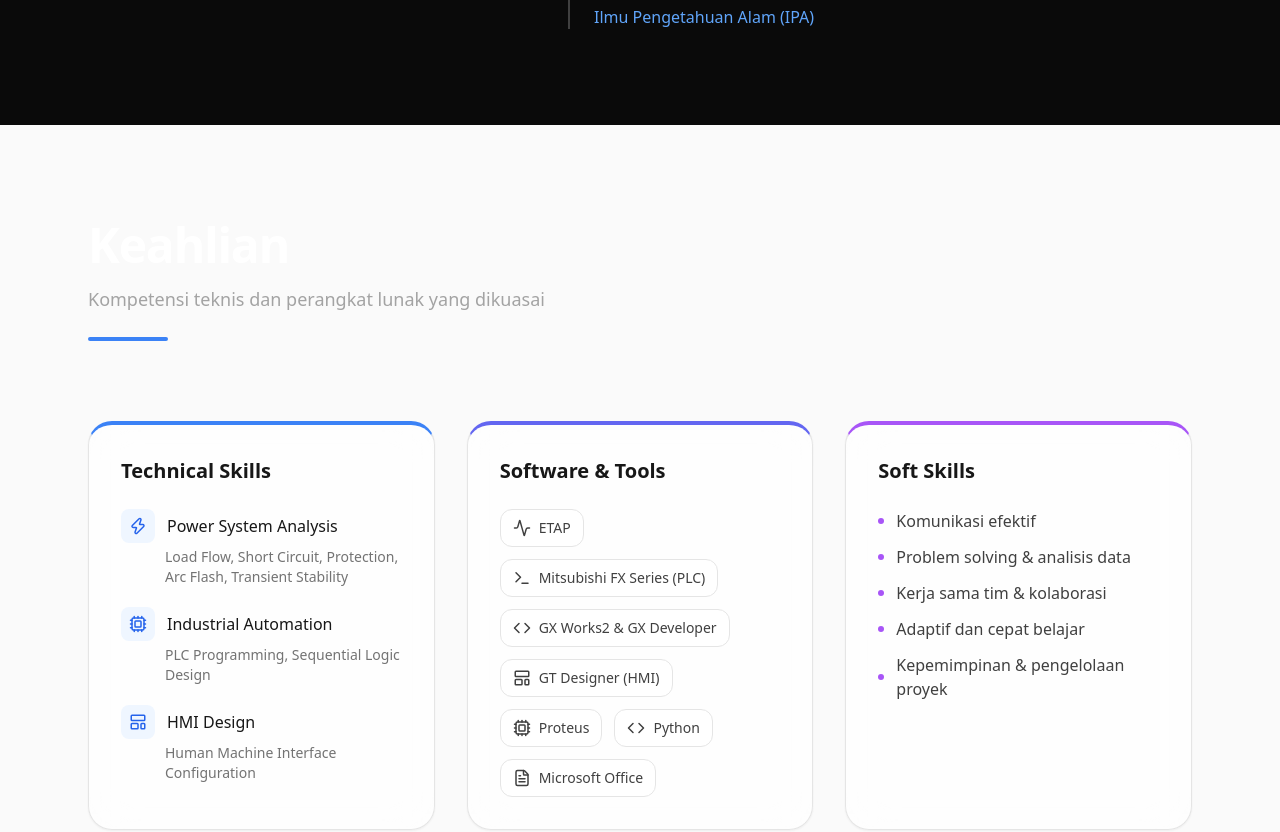
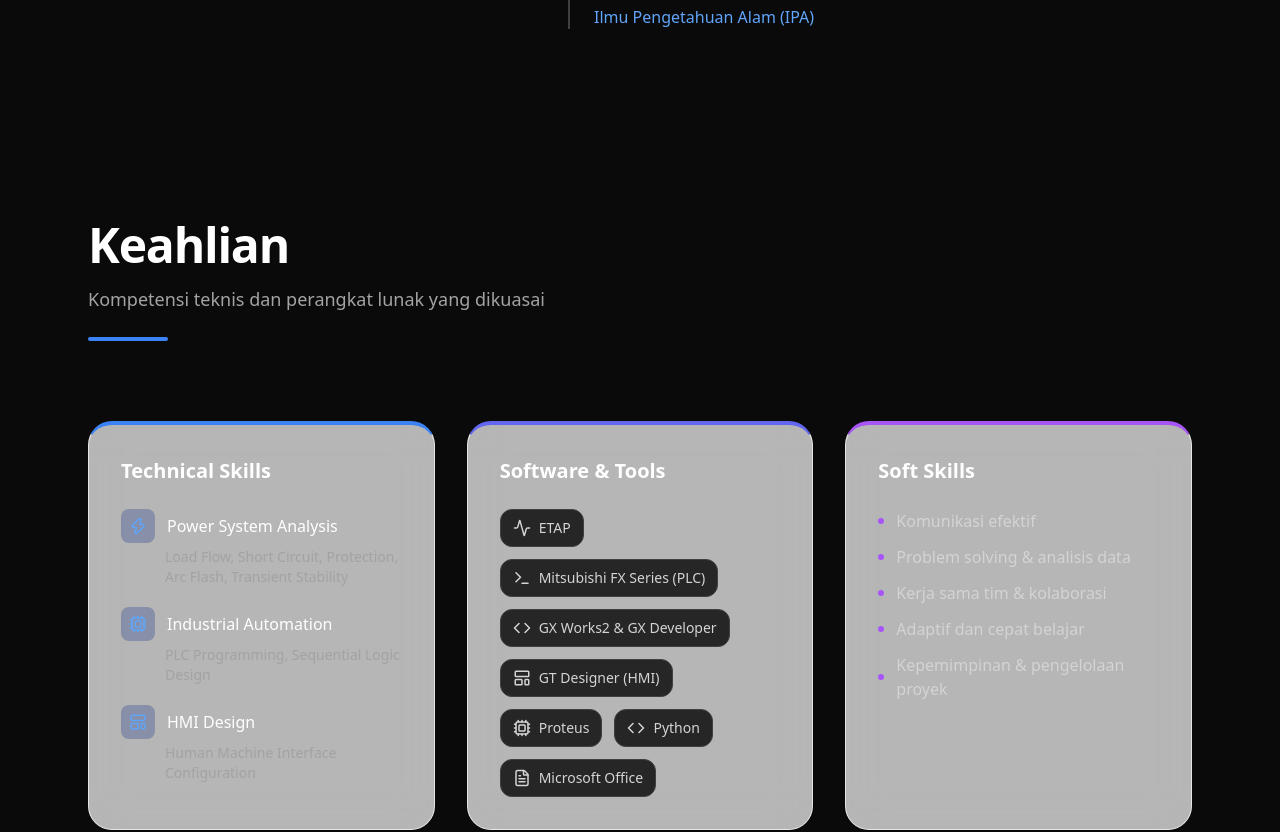
Before and after one commit to alvinpdd/web-portofolio, a Next.js app: page / in a window 1280 px wide. Shown: the part 1404-2236 px from the top of the page. Built offline with nearby package versions, Linux system fonts and the light colour scheme.

Commit message:
Menghapus background putih dan memperbaiki warna teks di seluruh section

```diff
--- a/app/page.tsx
+++ b/app/page.tsx
@@ -527,22 +527,22 @@ const About = () => (
 );
 
 const Skills = () => (
-  <section id="keahlian" className="py-24 bg-neutral-50 dark:bg-neutral-900/30">
+  <section id="keahlian" className="py-24">
     <div className="container mx-auto px-6 max-w-6xl">
       <SectionHeading subtitle="Kompetensi teknis dan perangkat lunak yang dikuasai">Keahlian</SectionHeading>
 
       <div className="grid grid-cols-1 md:grid-cols-2 lg:grid-cols-3 gap-8">
         <motion.div variants={fadeInUp} initial="hidden" whileInView="visible" viewport={{ once: true }}>
           <GlassCard className="h-full border-t-4 border-t-blue-500">
-            <h3 className="text-xl font-bold mb-6 text-neutral-900 dark:text-white">Technical Skills</h3>
+            <h3 className="text-xl font-bold mb-6 text-white">Technical Skills</h3>
             <ul className="space-y-5">
               {DATA.skills.technical.map((skill, i) => (
                 <li key={i} className="group">
-                  <div className="flex items-center gap-3 text-neutral-900 dark:text-white font-medium mb-1">
-                    <span className="p-2 bg-blue-50 dark:bg-blue-900/30 rounded-lg text-blue-600 dark:text-blue-400 group-hover:scale-110 transition-transform">{skill.icon}</span>
+                  <div className="flex items-center gap-3 text-white font-medium mb-1">
+                    <span className="p-2 bg-blue-900/30 rounded-lg text-blue-400 group-hover:scale-110 transition-transform">{skill.icon}</span>
                     {skill.name}
                   </div>
-                  <p className="text-sm text-neutral-500 pl-11">{skill.desc}</p>
+                  <p className="text-sm text-neutral-400 pl-11">{skill.desc}</p>
                 </li>
               ))}
             </ul>
@@ -551,10 +551,10 @@ const Skills = () => (
 
         <motion.div variants={fadeInUp} initial="hidden" whileInView="visible" viewport={{ once: true }} transition={{ delay: 0.1 }}>
           <GlassCard className="h-full border-t-4 border-t-indigo-500">
-            <h3 className="text-xl font-bold mb-6 text-neutral-900 dark:text-white">Software & Tools</h3>
+            <h3 className="text-xl font-bold mb-6 text-white">Software & Tools</h3>
             <div className="flex flex-wrap gap-3">
               {DATA.skills.software.map((skill, i) => (
-                <div key={i} className="flex items-center gap-2 px-3 py-2 bg-white dark:bg-neutral-800 rounded-xl border border-neutral-200 dark:border-neutral-700 text-sm font-medium text-neutral-700 dark:text-neutral-300 hover:border-indigo-500 transition-colors">
+                <div key={i} className="flex items-center gap-2 px-3 py-2 bg-neutral-800 rounded-xl border border-neutral-700 text-sm font-medium text-neutral-300 hover:border-indigo-500 transition-colors">
                   {skill.icon} {skill.name}
                 </div>
               ))}
@@ -564,10 +564,10 @@ const Skills = () => (
 
         <motion.div variants={fadeInUp} initial="hidden" whileInView="visible" viewport={{ once: true }} transition={{ delay: 0.2 }}>
           <GlassCard className="h-full border-t-4 border-t-purple-500">
-            <h3 className="text-xl font-bold mb-6 text-neutral-900 dark:text-white">Soft Skills</h3>
+            <h3 className="text-xl font-bold mb-6 text-white">Soft Skills</h3>
             <ul className="space-y-3">
               {DATA.skills.soft.map((skill, i) => (
-                <li key={i} className="flex items-center gap-3 text-neutral-700 dark:text-neutral-300">
+                <li key={i} className="flex items-center gap-3 text-neutral-300">
                   <div className="w-1.5 h-1.5 rounded-full bg-purple-500 shrink-0" />
                   {skill}
                 </li>
@@ -638,7 +638,7 @@ const Projects = () => {
   const [selectedProject, setSelectedProject] = useState(null);
 
   return (
-    <section id="proyek" className="py-24 bg-neutral-50 dark:bg-neutral-900/30">
+    <section id="proyek" className="py-24">
       <div className="container mx-auto px-6 max-w-6xl">
         <SectionHeading subtitle="Showcase pekerjaan nyata dan simulasi">Proyek Unggulan</SectionHeading>
 
@@ -656,29 +656,29 @@ const Projects = () => {
                   <img
                     src={encodeURI(project.thumbnail)}
                     alt={project.title}
-                    onError={(e) => e.target.src = 'https://placehold.co/800x400/1e293b/white?text=Project+Thumbnail'}
+                    onError={(e: any) => e.target.src = 'https://placehold.co/800x400/1e293b/white?text=Project+Thumbnail'}
                     className="w-full h-full object-cover transform group-hover:scale-110 transition-transform duration-700"
                   />
                   <div className="absolute top-4 left-4 z-20">
-                    <span className="px-3 py-1 bg-white/90 dark:bg-black/80 backdrop-blur-md text-xs font-bold rounded-full uppercase tracking-wider text-neutral-900 dark:text-white">
+                    <span className="px-3 py-1 bg-black/80 backdrop-blur-md text-xs font-bold rounded-full uppercase tracking-wider text-white">
                       {project.category}
                     </span>
                   </div>
                 </div>
 
                 <div className="p-6 md:p-8 flex-1 flex flex-col">
-                  <h3 className="text-2xl font-bold text-neutral-900 dark:text-white mb-3 group-hover:text-blue-600 dark:group-hover:text-blue-400 transition-colors">
+                  <h3 className="text-2xl font-bold text-white mb-3 group-hover:text-blue-400 transition-colors">
                     {project.title}
                   </h3>
-                  <p className="text-neutral-600 dark:text-neutral-400 line-clamp-3 mb-6 flex-1">
+                  <p className="text-neutral-400 line-clamp-3 mb-6 flex-1">
                     {project.summary}
                   </p>
 
-                  <div className="mt-auto pt-4 border-t border-neutral-100 dark:border-neutral-800 flex items-center justify-between">
+                  <div className="mt-auto pt-4 border-t border-neutral-800 flex items-center justify-between">
                     <div className="flex gap-2 text-neutral-500">
                        <Terminal size={18} /> <Activity size={18} />
                     </div>
-                    <span className="text-sm font-semibold text-blue-600 dark:text-blue-400 flex items-center gap-1">
+                    <span className="text-sm font-semibold text-blue-400 flex items-center gap-1">
                       Lihat Detail <ChevronRight size={16} />
                     </span>
                   </div>
@@ -740,7 +740,7 @@ const Certificates = () => (
 );
 
 const Organizations = () => (
-  <section id="organisasi" className="py-24 bg-neutral-50 dark:bg-neutral-900/30">
+  <section id="organisasi" className="py-24">
     <div className="container mx-auto px-6 max-w-4xl">
       <SectionHeading subtitle="Keterlibatan dan kepemimpinan">Pengalaman Organisasi</SectionHeading>
 
@@ -751,14 +751,14 @@ const Organizations = () => (
             variants={fadeInUp} initial="hidden" whileInView="visible" viewport={{ once: true }} transition={{ delay: index * 0.1 }}
           >
             <GlassCard className="flex flex-col md:flex-row gap-6 items-start">
-              <div className="w-12 h-12 rounded-full bg-indigo-50 dark:bg-indigo-900/30 text-indigo-600 dark:text-indigo-400 flex items-center justify-center shrink-0">
+              <div className="w-12 h-12 rounded-full bg-indigo-900/30 text-indigo-400 flex items-center justify-center shrink-0">
                 <User size={20} />
               </div>
               <div>
-                <h3 className="text-xl font-bold text-neutral-900 dark:text-white">{org.name}</h3>
-                <p className="text-indigo-600 dark:text-indigo-400 font-medium mb-1">{org.role}</p>
+                <h3 className="text-xl font-bold text-white">{org.name}</h3>
+                <p className="text-indigo-400 font-medium mb-1">{org.role}</p>
                 <p className="text-xs font-semibold text-neutral-400 uppercase tracking-wider mb-3">{org.period}</p>
-                <p className="text-neutral-600 dark:text-neutral-300 text-sm leading-relaxed">
+                <p className="text-neutral-300 text-sm leading-relaxed">
                   {org.desc}
                 </p>
               </div>
```
